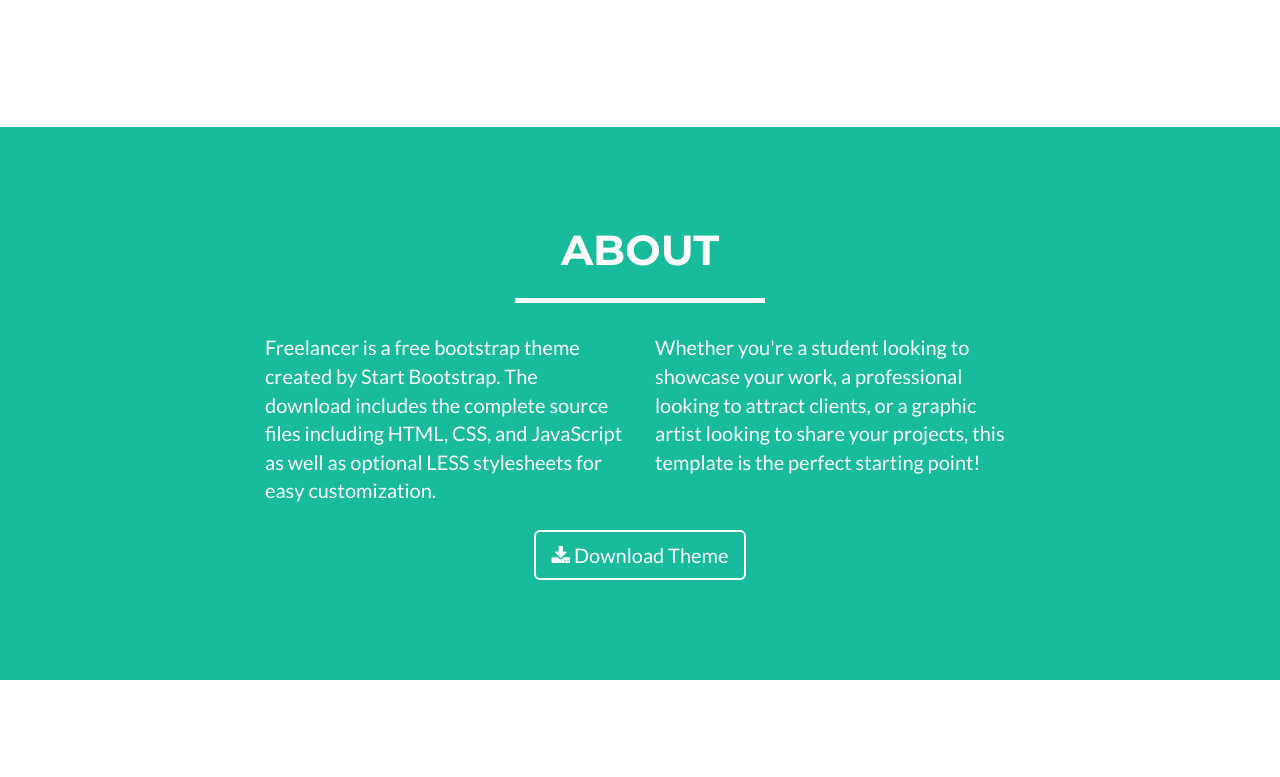
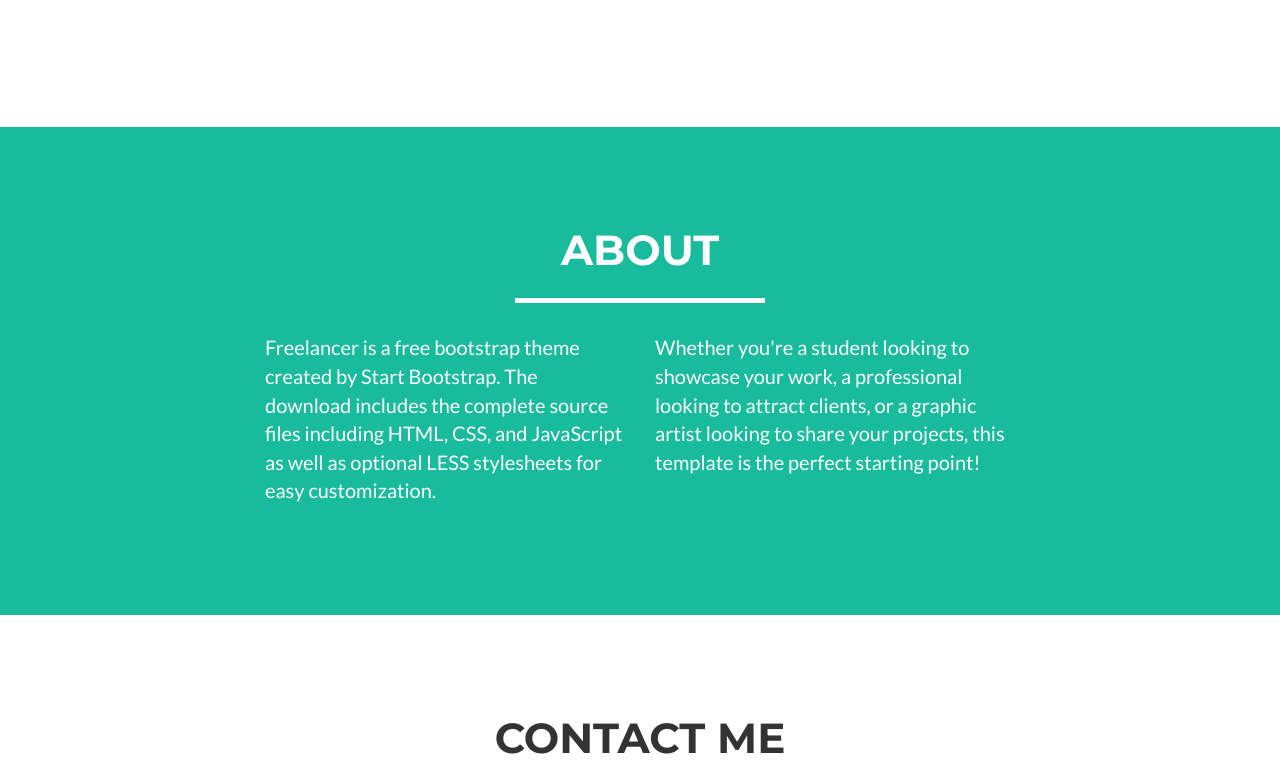
Before and after one commit to hayahpasian/hayahpasian.github.io, a website: page index.html in a window 1280 px wide. Shown: the part 1525-2302 px from the top of the page. Drawn offline with nearby package versions, Linux system fonts and the light colour scheme.

Commit message:
Update index.html

```diff
--- a/index.html
+++ b/index.html
@@ -73,7 +73,7 @@
                 <div class="col-lg-12">
                     <img class="img-responsive" src="img/profile.png" alt="">
                     <div class="intro-text">
-                        <span class="name">Start Bootstrap</span>
+                        <span class="name">Hayah Mae Pasian</span>
                         <hr class="star-light">
                         <span class="skills">Web Developer - Graphic Artist - User Experience Designer</span>
                     </div>
@@ -171,11 +171,6 @@
                 </div>
                 <div class="col-lg-4">
                     <p>Whether you're a student looking to showcase your work, a professional looking to attract clients, or a graphic artist looking to share your projects, this template is the perfect starting point!</p>
-                </div>
-                <div class="col-lg-8 col-lg-offset-2 text-center">
-                    <a href="#" class="btn btn-lg btn-outline">
-                        <i class="fa fa-download"></i> Download Theme
-                    </a>
                 </div>
             </div>
         </div>
```
